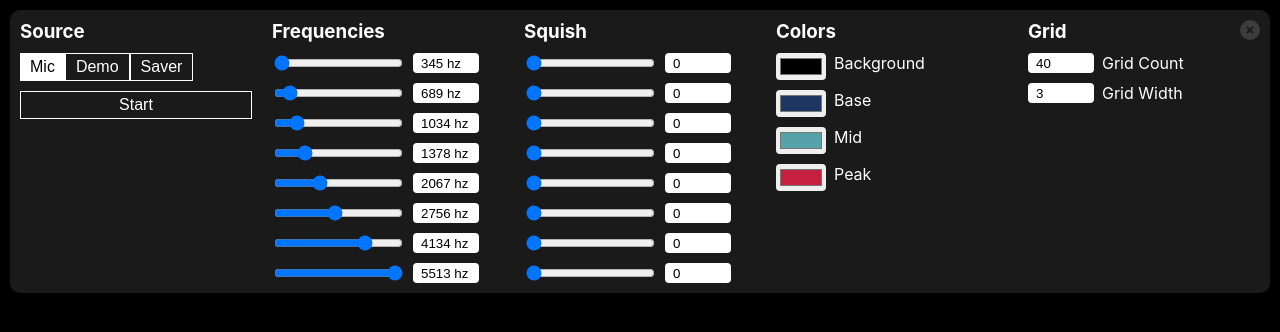
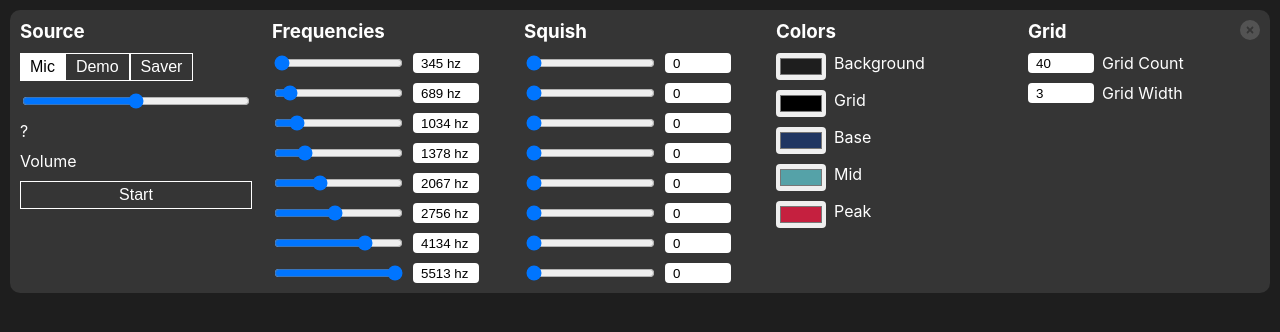
Before and after one commit to steveostudios/audio-meter, a React (Create React App) app: page / in a window 1280 px wide. Shown: the top 332 px of the page. Built offline with nearby package versions, Linux system fonts and the light colour scheme; no server answers.

Commit message:
added volume added grid colors added screensaver

```diff
--- a/src/App.tsx
+++ b/src/App.tsx
@@ -27,8 +27,13 @@ const App: React.FC = () => {
   const [mode, setMode] = React.useState<Mode>(Mode.MIC);
   const [controlPanel, setControlPanel] = React.useState(true);
   const [freq, setFreq] = React.useState([1, 2, 3, 4, 6, 8, 12, 16]);
+  const [barHeights, setBarHeights] = React.useState(
+    Array(freq.length).fill(0)
+  );
+
   const [colors, setColors] = React.useState<Colors>({
-    background: "#000000",
+    background: "#1e1e1e",
+    grid: "#000000",
     base: "#203662",
     mid: "#55a2a8",
     peak: "#c5203f",
@@ -71,6 +76,23 @@ const App: React.FC = () => {
 
       const GRID_SIZE = 450 / grid.count; // 450 is the height of the canvas
 
+      // draw fake bars
+      // Update bar heights
+      const newBarHeights = barHeights.map((height: number, i: number) => {
+        const targetHeight = Math.random() * -ctx.canvas.height;
+        const remainder = targetHeight % GRID_SIZE;
+        const adjustedHeight =
+          remainder !== 0 ? targetHeight - remainder : targetHeight;
+
+        // Smoothly animate towards the target height
+        const delta = (adjustedHeight - height) * 0.1; // Adjust the factor for speed
+        return height + delta;
+      });
+
+      setBarHeights(newBarHeights);
+
+      // console.log(newBarHeights);
+
       // draw bars
       freq.map((f, i) => {
         const grad = ctx.createLinearGradient(
@@ -83,7 +105,13 @@ const App: React.FC = () => {
         grad.addColorStop(0.5, colors.mid);
         grad.addColorStop(0, colors.base);
         const value =
-          mode === Mode.MIC ? micFreqs[f] - squish[i] : 1 - squish[i];
+          mode === Mode.SAVER
+            ? (newBarHeights[i] / -ctx.canvas.height) *
+                (mic.getVolume() * 0.5) -
+              squish[i]
+            : mode === Mode.MIC
+            ? micFreqs[f] - squish[i]
+            : 1 - squish[i];
         const x = (i / freq.length) * ctx.canvas.width;
         const y = ctx.canvas.height;
         const width = ctx.canvas.width / freq.length;
@@ -104,7 +132,7 @@ const App: React.FC = () => {
       // draw grid
       for (let i = 0; i < grid.count; i++) {
         const y = (i / grid.count) * 450;
-        ctx.fillStyle = colors.background;
+        ctx.fillStyle = colors.grid;
         ctx.fillRect(0, y, 800, grid.width);
       }
 
@@ -185,6 +213,20 @@ const App: React.FC = () => {
                   Saver
                 </ModeButton>
               </ModeGroup>
+              <input
+                id="volume"
+                type="range"
+                value={mic.getVolume()}
+                onChange={(e) => {
+                  mic.setVolume(+e.target.value);
+                  // setVolume(+e.target.value)
+                }}
+                step={0.1}
+                min={0}
+                max={20}
+              />
+              {mic.getVolume() || "?"}
+              <label htmlFor="volume">Volume</label>
 
               <ModeButton onClick={onToggleStart} selected={isStarted}>
                 {isStarted ? "Stop" : "Start"}
--- a/src/helpers/microphone.ts
+++ b/src/helpers/microphone.ts
@@ -6,6 +6,7 @@ export class Microphone {
   dataArray!: Uint8Array;
   destination!: AudioDestinationNode;
   gainNode!: GainNode;
+  volume!: number;
 
   constructor() {
     this.initialized = false;
@@ -26,10 +27,10 @@ export class Microphone {
         const bufferLength = this.analyser.frequencyBinCount;
         this.dataArray = new Uint8Array(bufferLength);
         // gain
-        // this.gainNode = this.audioContext.createGain();
-        // this.gainNode.gain.value = 0;
+        this.gainNode = this.audioContext.createGain();
+        this.gainNode.gain.value = 2;
+        this.microphone.connect(this.gainNode).connect(this.analyser);
         // this.microphone.connect(this.gainNode);
-        this.microphone.connect(this.analyser);
         //  // destination
         // this.destination = this.audioContext.destination;
         // this.destination.channelCount = 1;
@@ -40,6 +41,14 @@ export class Microphone {
   }
   freqRange = 128;
   sampleRate = 44100;
+  setVolume(volume: number) {
+    this.volume = volume;
+    this.gainNode.gain.value = volume;
+    console.log(volume);
+  }
+  getVolume() {
+    return this.volume;
+  }
   getDevices = async () => {
     return await navigator.mediaDevices
       .getUserMedia({ audio: true })
```
